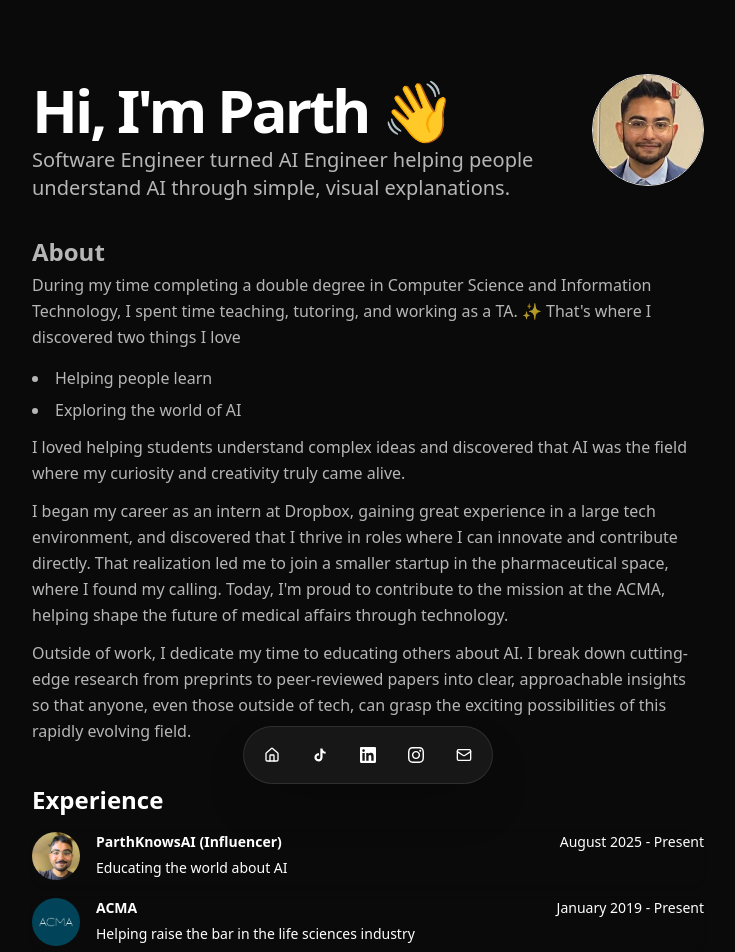
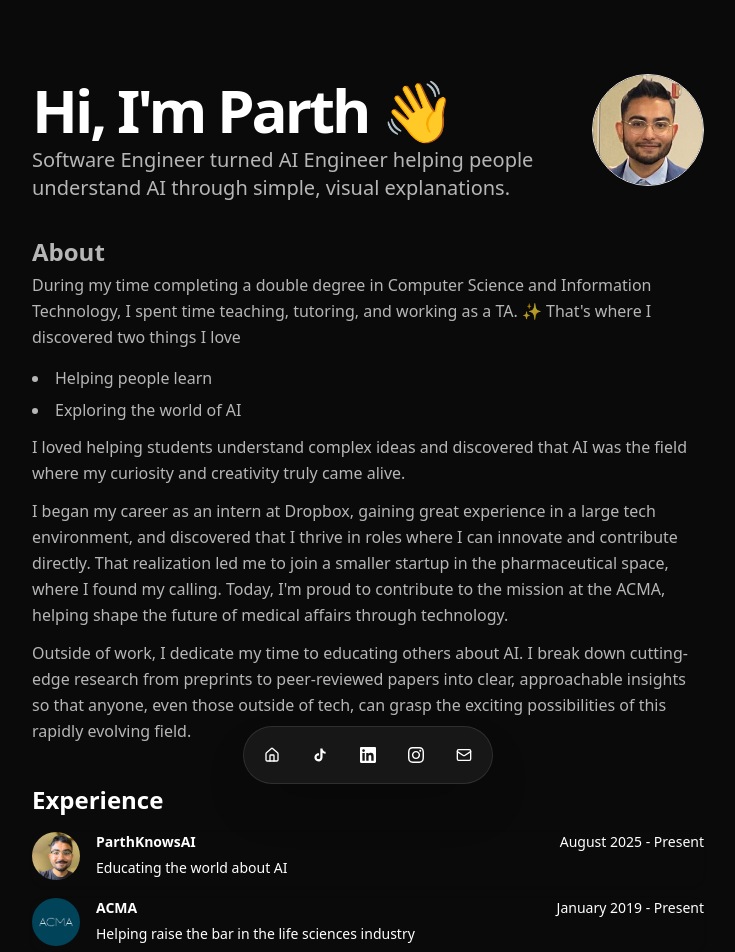
Before and after one commit to parthKnowsAI/website, a Next.js app: page /about-parth in a window 1280 px wide. Shown: the top 952 px of the page, without its empty margins (272-1007 px from the left). Built offline with nearby package versions, Linux system fonts and the light colour scheme.

Commit message:
Update About Parth page layout and text
Added horizontal padding to the About Parth page for improved layout. Updated button text from 'More about Parth' to 'About Parth' and removed '(Influencer)' from the ParthKnowsAI company name in resume data for consistency.

```diff
--- a/src/app/about-parth/page.tsx
+++ b/src/app/about-parth/page.tsx
@@ -17,7 +17,7 @@
 
 export default function AboutParth() {
   return (
-    <div className="bg-neutral-950 min-h-screen">
+    <div className="bg-neutral-950 min-h-screen px-8">
       <main className="flex flex-col items-center min-h-[100dvh] py-20 pb-24">
         <div className="w-full max-w-2xl space-y-10">
           <section id="hero">
--- a/src/components/parth-knows-ai-main.tsx
+++ b/src/components/parth-knows-ai-main.tsx
@@ -135,7 +135,7 @@
                       className="hover:underline group"
                     >
                       <p className="flex items-center mt-1">
-                        More about Parth{" "}
+                        About Parth
                         <ChevronRight
                           size={18}
                           className="mt-1 group-hover:translate-x-1 transition-transform duration-200"
--- a/src/data/resume.ts
+++ b/src/data/resume.ts
@@ -34,7 +34,7 @@
   ],
   work: [
     {
-      company: "ParthKnowsAI (Influencer)",
+      company: "ParthKnowsAI",
       badges: [],
       location: "Remote",
       title: "Educating the world about AI",
```
